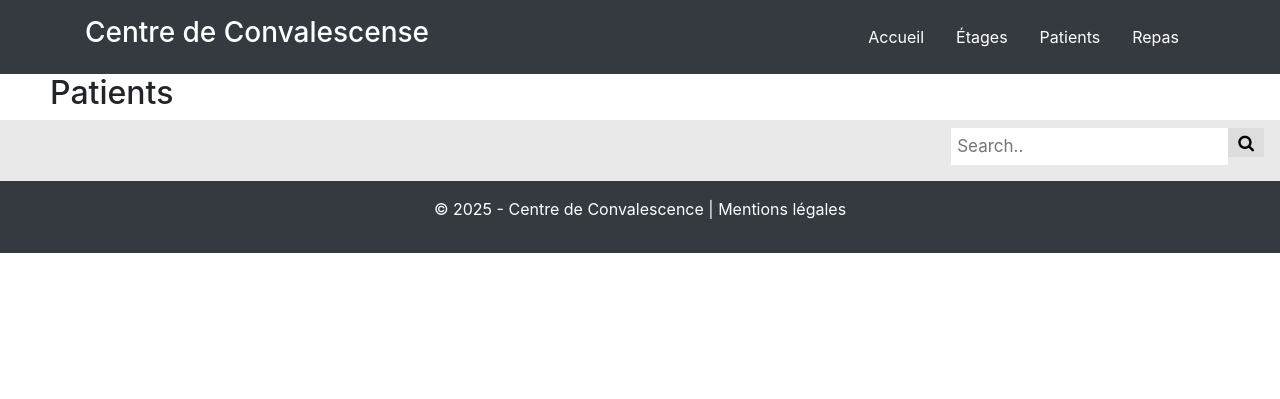
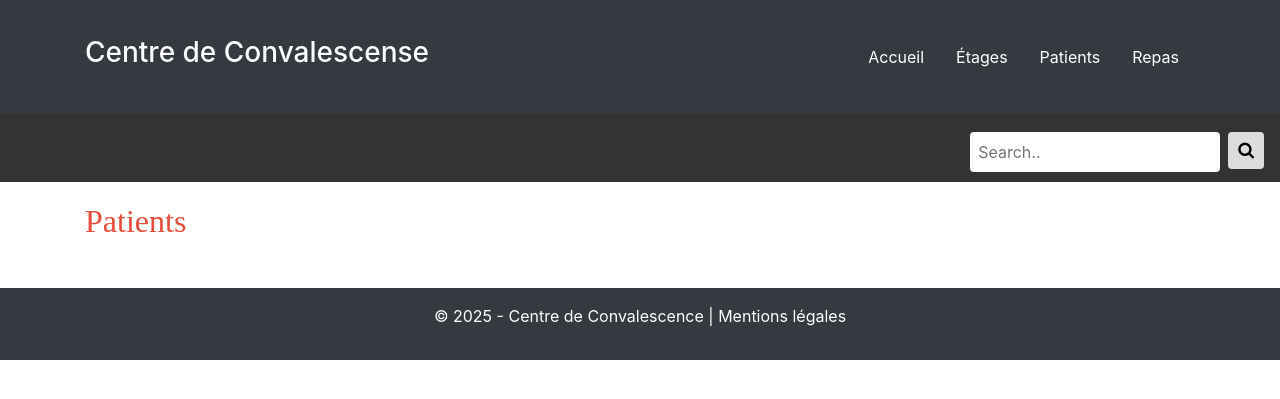
Before and after one commit to EnzoFernds/DepotTPCentre, a PHP site: template Vue/VuePatient.php in a window 1280 px wide. Shown: the top 399 px of the page. Run offline with PHP 8.4, Linux system fonts and the light colour scheme; the template is opened without the code that fills it, so the values that code supplies are empty.

Commit message:
VuePatients

```diff
--- a/Index.php
+++ b/Index.php
@@ -15,6 +15,8 @@
                     repas();break;
                 case 'Formulaire Réservation':
                     formreserv();break;
+                case 'Supprimer un utilisateur':
+                    deluser();break;
             }
         }
         else
--- /dev/null
+++ b/Style/Patientsstyle.css
@@ -0,0 +1,90 @@
+body {
+    font-family: "Segoe UI", Tahoma, Geneva, Verdana, sans-serif;
+    background-color: #f9f9f9;
+    margin: 0;
+    padding: 0;
+}
+
+h2 {
+    font-family: 'Times New Roman', Times, serif;
+    color: #e74c3c;
+    font-size: 28px;
+    margin-bottom: 30px;
+    text-align: center;
+    position: relative;
+    display: inline-block;
+    padding-bottom: 20px;
+}
+
+.container {
+    max-width: 1000px;
+    margin: auto;
+    padding: 20px;
+}
+
+.topnav {
+    background-color: #333;
+    padding: 10px 0;
+}
+
+.search-container {
+    display: flex;
+    justify-content: center;
+}
+
+.search-container input[type="text"] {
+    padding: 8px;
+    margin-right: 8px;
+    font-size: 16px;
+    border: none;
+    border-radius: 4px;
+    width: 250px;
+}
+
+.search-container button {
+    padding: 8px 12px;
+    background: #ddd;
+    font-size: 16px;
+    border: none;
+    cursor: pointer;
+    border-radius: 4px;
+}
+
+.search-container button:hover {
+    background: #ccc;
+}
+
+.patients-wrapper {
+    display: flex;
+    flex-wrap: wrap;
+    justify-content: space-between;
+}
+
+.patient-card {
+    background: #fff;
+    border: 1px solid #ccc;
+    border-radius: 8px;
+    margin-bottom: 20px;
+    padding: 12px 16px;
+    box-shadow: 0 2px 4px rgba(0,0,0,0.1);
+    width: 48%; /* 2 par ligne avec espace */
+    box-sizing: border-box;
+    max-width: 300px;
+}
+
+.patient-card p {
+    margin: 4px 0;
+    font-size: 20px;
+}
+
+.col {
+    font-family: "Times New Roman", Times, serif;
+    text-align: center;
+
+}
+
+@media (max-width: 768px) {
+    .patient-card {
+        width: 100%;
+    }
+}
--- a/Style/navBarStyle.css
+++ b/Style/navBarStyle.css
@@ -79,3 +79,17 @@ body {
         border: 1px solid #ccc;
     }
 }
+
+h2 {
+    font-family: "Times New Roman", Times, serif;
+    color: red;
+}
+
+.col {
+    font-family: "Times New Roman", Times, serif;
+    table-layout: fixed;
+    width: 100%;
+    border-collapse: collapse;
+    border: 3px solid black;
+    padding: 10px
+}
--- a/Vue/VuePatient.php
+++ b/Vue/VuePatient.php
@@ -1,17 +1,16 @@
+<!DOCTYPE html>
+<html lang="fr">
+<head>
+    <meta charset="UTF-8">
+    <title><?= $title = "Accueil"; ?></title>
     <link rel="stylesheet" href="https://cdnjs.cloudflare.com/ajax/libs/font-awesome/4.7.0/css/font-awesome.min.css">
     <link rel="stylesheet" href="Style/navBarStyle.css">
-<title><?= $title = "Accueil"; ?></title>
+    <link rel="stylesheet" href="Style/Patientsstyle.css">
+</head>
+<body>
+
 <?php ob_start(); ?>
 
-<body>
-  <!-- contenu de la page -->
-  <div class="contrainer">
-    <!-- Le titre -->
-    <div class="row">
-      <div class="col">
-        <h2 style="margin-left:50px">Patients</h2>
-
-        <body>
 <div class="topnav">
     <div class="search-container">
         <form action="/action_page.php">
@@ -20,11 +19,31 @@
         </form>
     </div>
 </div>
-        </body>
 
-        </html>
+<div class="container">
+    <h2>Patients</h2>
+    <div class="patients-wrapper">
+    <?php foreach ($patient as $p): ?>
+        <div class="patient-card">
+            <p><strong>Patient n°<?= htmlspecialchars($p['id_patient']) ?></strong></p>
 
+            <!-- Formulaire pour suppression -->
+            <form method="post" action="Vue/delete_user.php">
+                <input type="hidden" name="user_id" value="<?= htmlspecialchars($p['id_patient']) ?>">
+
+                <p>Nom : <?= htmlspecialchars($p['nom']) ?></p>
+                <p>Âge : <?= htmlspecialchars($p['age']) ?></p>
+                <p>Lit : <?= htmlspecialchars($p['id_lit'])?></p>
+                <p>Numero chambre : <?= htmlspecialchars($p['numero_chambre'])?></p>
+                <p>Étage : <?= htmlspecialchars($p['id_etage'])?></p>
+
+                <button type="submit" onclick="return confirm('Supprimer cet utilisateur ?');">&#128465;</button>
+            </form>
         </div>
-</body>
+    <?php endforeach; ?>
+</div>
+
 <?php $contenu = ob_get_clean(); ?>
 <?php require 'Gabarit/Gabarit.php'; ?>
+</body>
+</html>
--- /dev/null
+++ b/Vue/delete_user.php
@@ -0,0 +1,3 @@
+<?php
+
+?>
```
Also changed, not shown: Controleur/controleur.php (+16 -1 lines), Repository/repository.php (+13 -1 lines), SQL/centre_convalescense.sql (+46 -7 lines), Vue/VueRepas.php (+55 -6 lines). Lines whose indentation alone changed are shown as unchanged.
